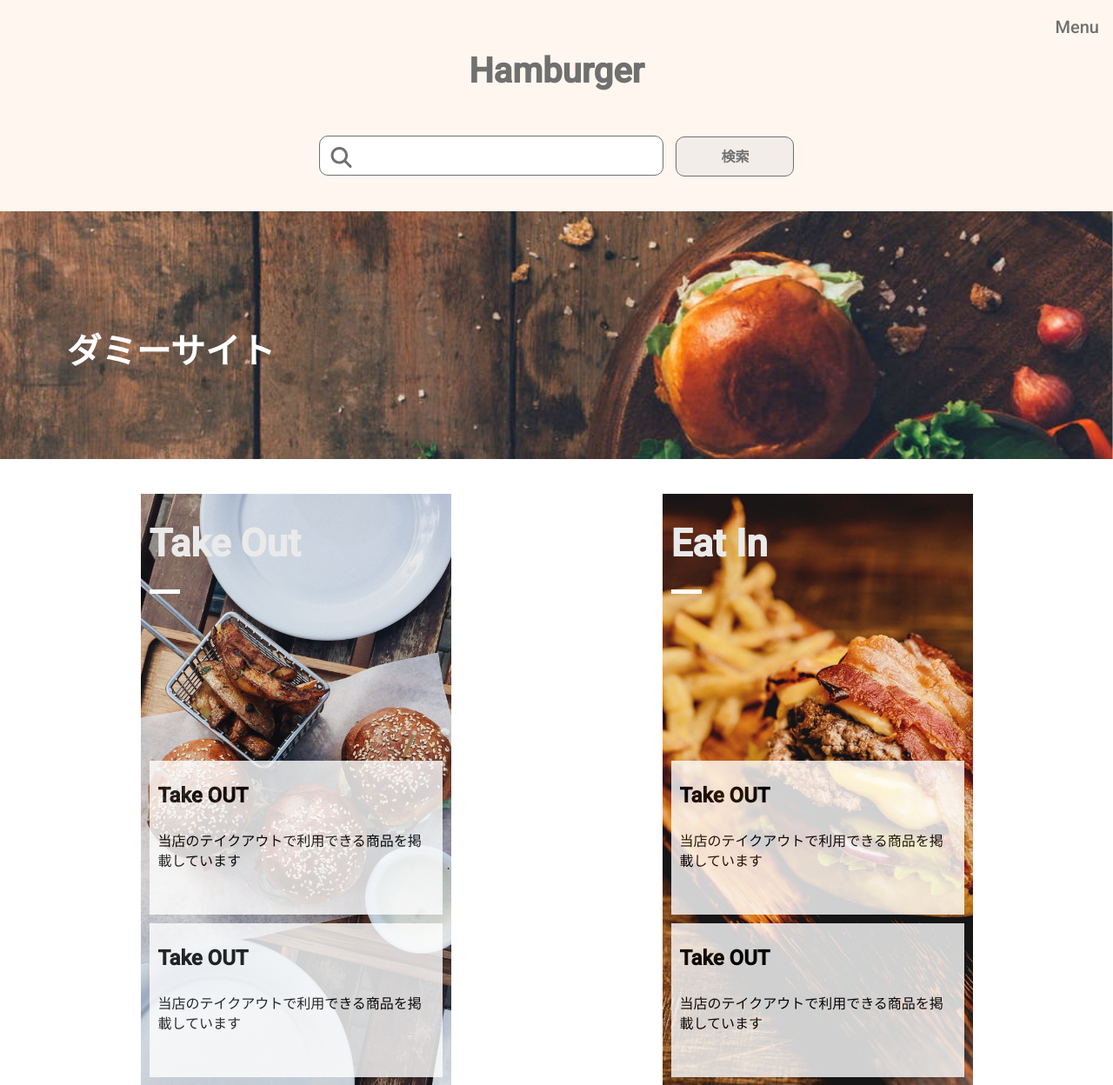
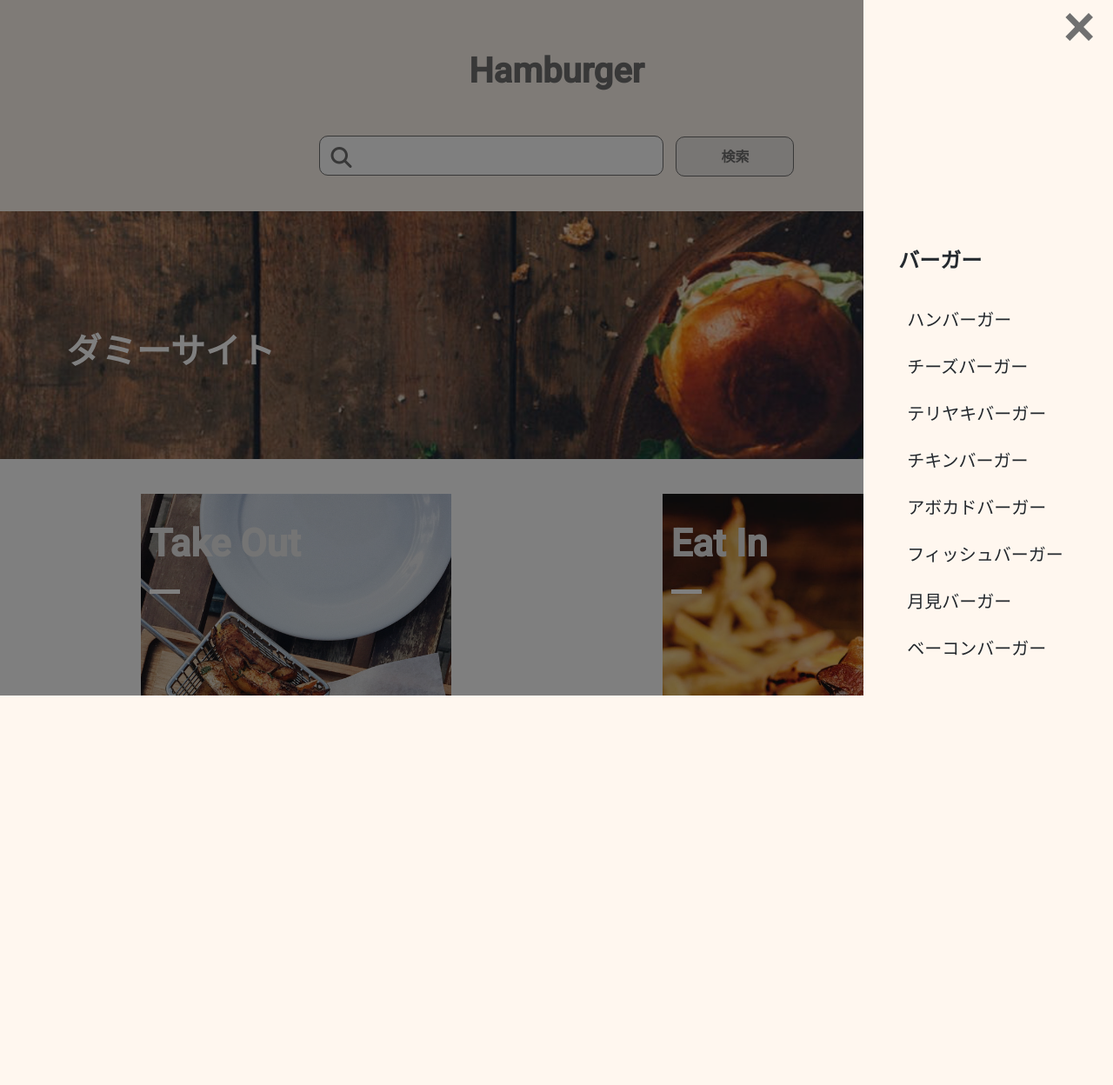
Before and after one commit to yuukitom/hamburger, a PHP site: page / in a window 1280 px wide. Shown: the top 1248 px of the page at 87% size. After the commit the page ends 800 px from the top, so only its background shows below. Run offline with PHP 8.4, Linux system fonts and the light colour scheme; some libraries are stand-ins or nearby versions.

Commit message:
20210628_フロントページ_サイドバーほぼ完了

```diff
--- a/css/style.css
+++ b/css/style.css
@@ -28,6 +28,30 @@ li {
 /* =========================================================
 Layout
 ========================================================= */
+.l-container {
+  display: flex;
+}
+
+@media (min-width: 1920px) {
+  .l-container__left {
+    width: 80%;
+  }
+}
+
+.l-container__right {
+  display: flex;
+  justify-content: flex-end;
+  width: 100%;
+  height: 100vh;
+}
+
+@media (min-width: 1920px) {
+  .l-container__right {
+    width: 20%;
+    height: auto;
+  }
+}
+
 .l-header {
   width: 100%;
 }
@@ -56,6 +80,16 @@ Layout
   }
 }
 
+.l-aside {
+  background-color: #FFF7EF;
+}
+
+@media (min-width: 1920px) {
+  .l-aside {
+    width: 100%;
+  }
+}
+
 /* =========================================================
 object
 ========================================================= */
@@ -70,6 +104,17 @@ object
 @media (min-width: 834px) {
   .c-button {
     width: 136px;
+  }
+}
+
+.p-container__right {
+  position: fixed;
+  background-color: rgba(0, 0, 0, 0.5);
+}
+
+@media (min-width: 1920px) {
+  .p-container__right {
+    position: static;
   }
 }
 
@@ -364,6 +409,49 @@ object
   }
 }
 
+.p-aside {
+  overflow-y: auto;
+}
+
+.p-aside__title {
+  display: none;
+  font-size: 3.4rem;
+  font-weight: bold;
+  padding-left: 30px;
+}
+
+@media (min-width: 1920px) {
+  .p-aside__title {
+    display: block;
+  }
+}
+
+.p-aside__btn {
+  font-size: 7rem;
+  line-height: 60px;
+  color: #707070;
+  text-align: right;
+  padding-right: 20px;
+}
+
+.p-aside__mainMenu {
+  padding: 0 40px;
+  margin: 200px 0;
+}
+
+.p-aside__mainItem a {
+  display: block;
+  font-size: 2.4rem;
+  font-weight: bold;
+  padding: 20px 0;
+}
+
+.p-aside__subItem a {
+  font-size: 2.0rem;
+  font-weight: normal;
+  padding: 10px;
+}
+
 .u-displayNone--pc {
   display: block;
 }
--- a/index.html
+++ b/index.html
@@ -12,7 +12,8 @@
     <script src="https://kit.fontawesome.com/ded60250de.js" crossorigin="anonymous"></script>
   </head>
   <body>
-    <div class="l-container__Left">
+    <div class="l-container">
+      <div class="l-container__left">
         <header class="l-header p-header">
           <nav class="p-header__gnav u-displayNone--pc js_navBtn">Menu</nav>
           <div class="p-header__top">
@@ -77,9 +78,9 @@
         </main>
       </div><!-- l-container__Left -->
 
-    <div class="l-container__right">
-      <aside class="p-aside__right">
-        <button class="js-closeBtn">×</button>
+      <div class="l-container__right p-container__right">
+        <aside class="l-aside p-aside">
+          <div class="p-aside__btn"><button class="js-closeBtn">×</button></div>
           <h2 class="p-aside__title">Menu</h2>
           <ul class="p-aside__mainMenu">
             <li class="p-aside__mainItem"><a href="#">バーガー</a>
@@ -115,6 +116,7 @@
           </ul>
         </aside>
       </div> <!-- l-container__right -->
+    </div> <!-- l-container -->
 
     <footer class="l-footer p-footer"></footer>
   </body>
--- a/scss/layout/_aside.scss
+++ b/scss/layout/_aside.scss
@@ -0,0 +1,6 @@
+.l-aside {
+  background-color: $base_color;
+  @include breakpoint(pc) {
+    width: 100%;
+  }
+}
--- a/scss/layout/_container.scss
+++ b/scss/layout/_container.scss
@@ -0,0 +1,20 @@
+.l-container {
+  display: flex;
+
+  &__left {
+    @include breakpoint(pc) {
+      width: 80%;
+    }
+  }
+
+  &__right {
+    display: flex;
+    justify-content: flex-end;
+    width: 100%;
+    height: 100vh;
+    @include breakpoint(pc) {
+      width: 20%;
+      height: auto;
+    }
+  }
+}
--- a/scss/object/project/_aside.scss
+++ b/scss/object/project/_aside.scss
@@ -0,0 +1,46 @@
+.p-aside {
+  overflow-y: auto;
+  &__title {
+    display: none;
+    font-size: 3.4rem;
+    font-weight: bold;
+    padding-left: 30px;
+    @include breakpoint(pc) {
+      display: block;
+    }
+  }
+
+  &__btn {
+    font-size: 7rem;
+    line-height: 60px;
+    color: $sub-color;
+    text-align: right;
+    padding-right: 20px;
+  }
+
+  &__mainMenu {
+    padding: 0 40px;
+    margin: 200px 0;
+  }
+
+  &__mainItem{
+    a {
+      display: block;
+      font-size: 2.4rem;
+      font-weight: bold;
+      padding: 20px 0;
+    }
+  }
+
+  &__subMenu {
+
+  }
+
+  &__subItem {
+    a {
+      font-size: 2.0rem;
+      font-weight: normal;
+      padding: 10px;
+    }
+  }
+}
--- /dev/null
+++ b/scss/object/project/_container.scss
@@ -0,0 +1,7 @@
+.p-container__right {
+  position: fixed;
+  background-color: rgba(0, 0, 0, 0.5);
+  @include breakpoint(pc) {
+    position: static;
+  }
+}
--- a/scss/style.scss
+++ b/scss/style.scss
@@ -22,6 +22,7 @@ object
 ========================================================= */
 
 @import "object/component/component";
+@import "object/project/container";
 @import "object/project/header";
 @import "object/project/mainvisual";
 @import "object/project/front";
```
Also changed, not shown: 1 other file. Lines whose indentation alone changed are shown as unchanged.
